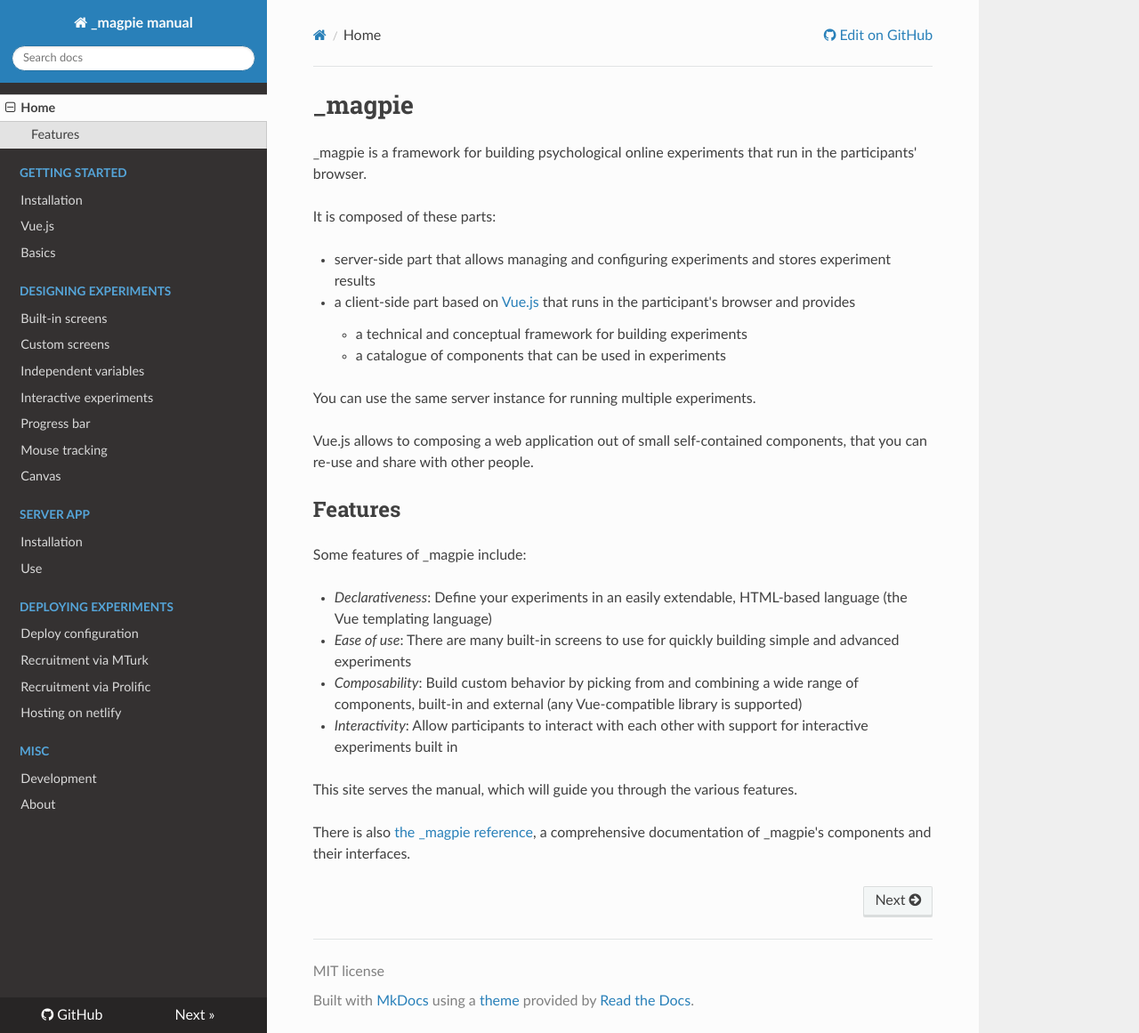
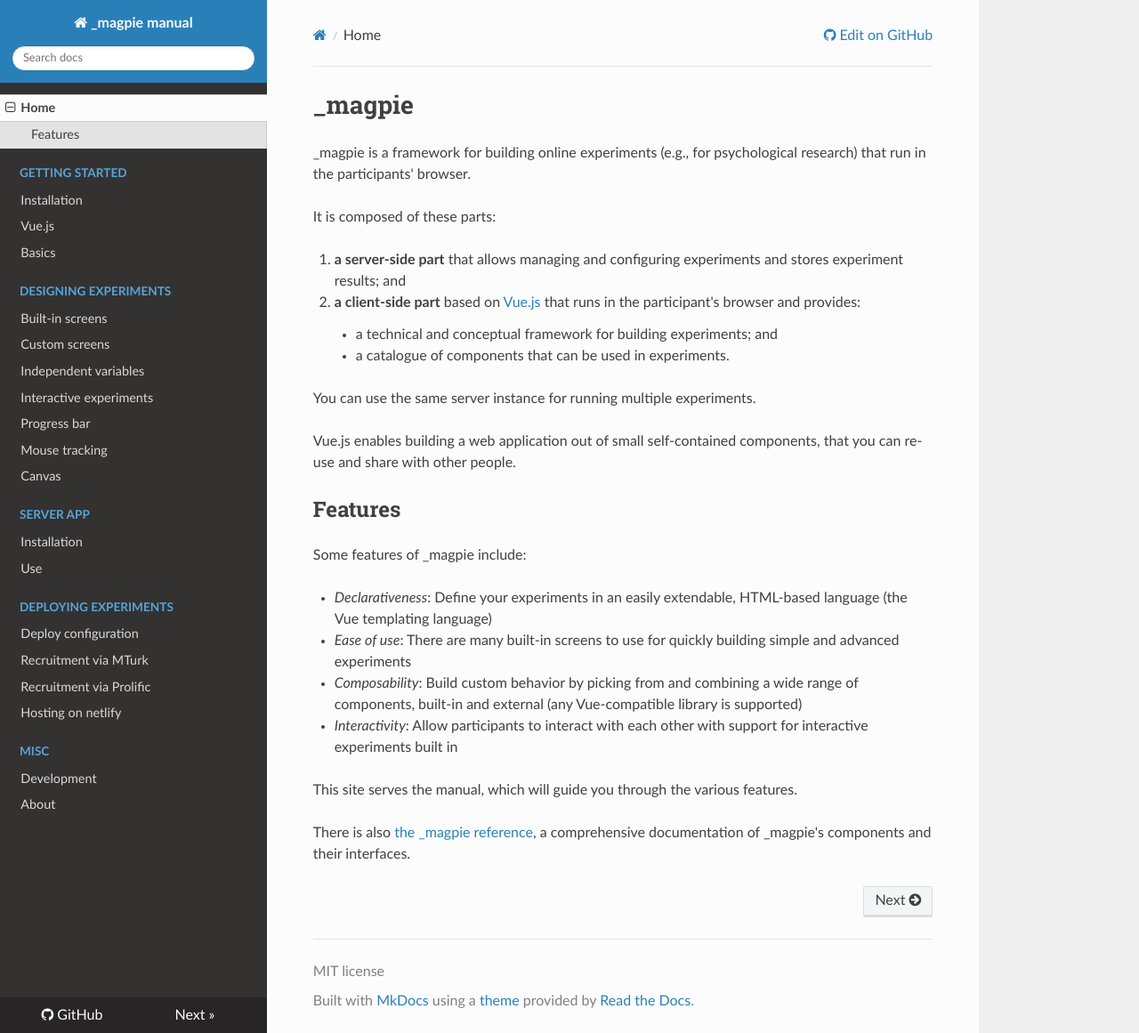
Before and after one commit to magpie-ea/magpie-v3-docs, an MkDocs documentation site: the page built from docs/index.md, in a window 1280 px wide and 1161 px high. Shown: the whole window at 89% size. Built offline with MkDocs 1.6.1, drawn with Linux system fonts in a browser that asks for light colours; nearby versions of some CDN libraries; a script that is not in the unit is left out.

Commit message:
slight changes to doc up to/incl. "Vue.js"

```diff
--- a/docs/index.md
+++ b/docs/index.md
@@ -1,16 +1,16 @@
 # _magpie
-_magpie is a framework for building psychological online experiments that run in the participants' browser.
+_magpie is a framework for building online experiments (e.g., for psychological research) that run in the participants' browser.
 
 It is composed of these parts:
 
- * server-side part that allows managing and configuring experiments and stores experiment results
- * a client-side part based on [Vue.js](https://vuejs.org/) that runs in the participant's browser and provides
-     * a technical and conceptual framework for building experiments
-     * a catalogue of components that can be used in experiments
+ 1. **a server-side part** that allows managing and configuring experiments and stores experiment results; and
+ 2. **a client-side part** based on [Vue.js](https://vuejs.org/) that runs in the participant's browser and provides:
+     * a technical and conceptual framework for building experiments; and
+     * a catalogue of components that can be used in experiments.
 
 You can use the same server instance for running multiple experiments.
 
-Vue.js allows to composing a web application out of small self-contained components, that you can re-use and share with other people.
+Vue.js enables building a web application out of small self-contained components, that you can re-use and share with other people.
 
 ## Features
 Some features of _magpie include:
```
Also changed, not shown: README.md (+5 -3 lines), docs/00_getting_started/01_installation.md (+12 -9 lines), docs/00_getting_started/03_vue_js.md (+10 -9 lines).
